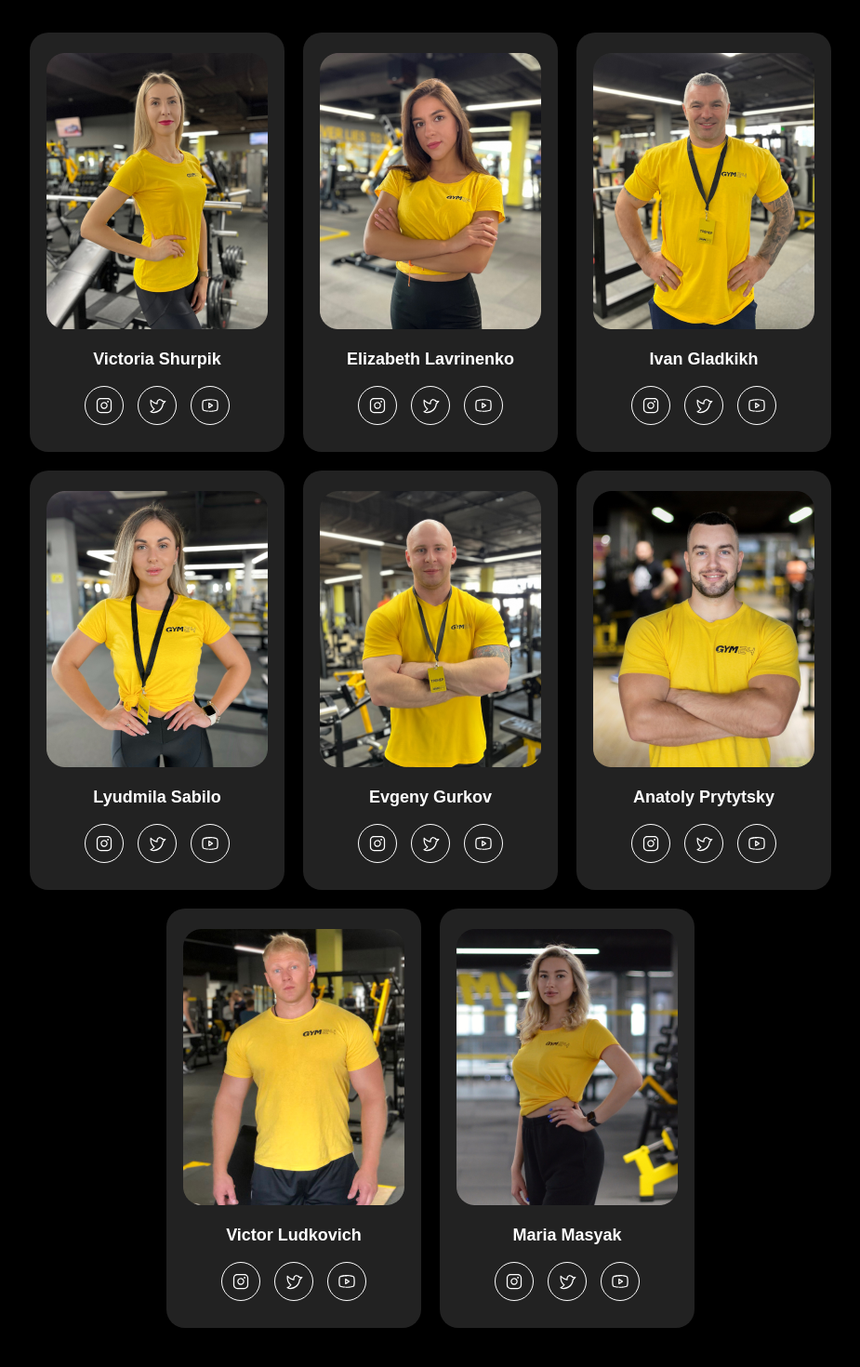
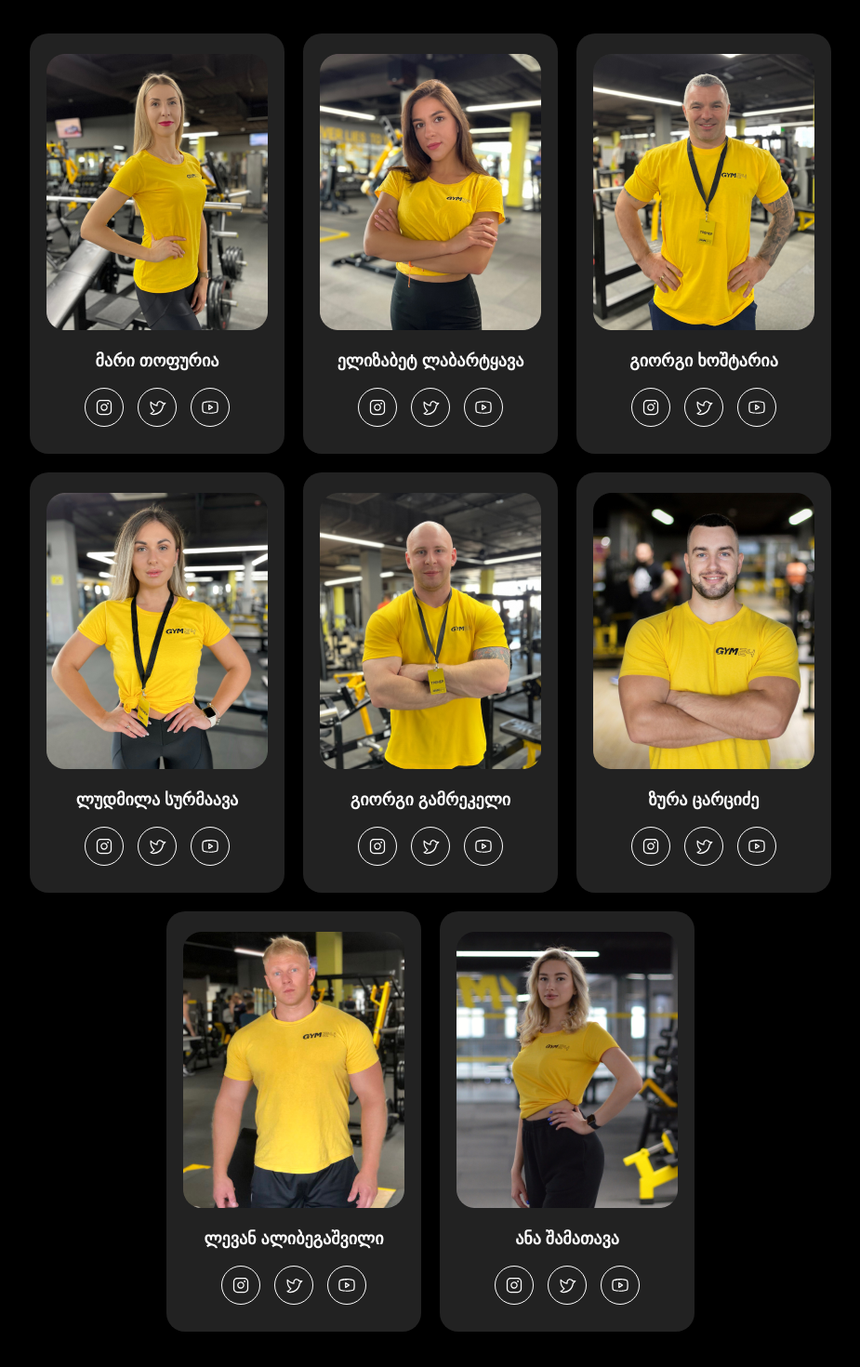
Before and after one commit to g1org11/sawarmoo-praqtika-gym, a React (Create React App) app: page / in a window 1280 px wide. Shown: the part 3710-5180 px from the top of the page at 93% size, without its empty margins (217-1142 px from the left). Built offline with nearby package versions, Linux system fonts and the light colour scheme; a web font is replaced by a local one.

Commit message:
add trainers section

```diff
--- a/src/components/trainers/Trainers.js
+++ b/src/components/trainers/Trainers.js
@@ -16,16 +16,16 @@ const Trainers = () => {
   return (
     <Container id="trainers">
       <Wrapper>
-        <h1>Trainers staff</h1>
+        <h1>ტრენერების პერსონალი</h1>
         <TrainersWrapper>
-          <Trainer img={t1} title={"Victoria Shurpik"} />
-          <Trainer img={t2} title={"Elizabeth Lavrinenko"} />
-          <Trainer img={t3} title={"Ivan Gladkikh"} />
-          <Trainer img={t4} title={"Lyudmila Sabilo"} />
-          <Trainer img={t5} title={"Evgeny Gurkov"} />
-          <Trainer img={t6} title={"Anatoly Prytytsky"} />
-          <Trainer img={t7} title={"Victor Ludkovich"} />
-          <Trainer img={t8} title={"Maria Masyak"} />
+          <Trainer img={t1} title={"მარი თოფურია"} />
+          <Trainer img={t2} title={"ელიზაბეტ ლაბარტყავა"} />
+          <Trainer img={t3} title={"გიორგი ხოშტარია"} />
+          <Trainer img={t4} title={"ლუდმილა სურმაავა"} />
+          <Trainer img={t5} title={"გიორგი გამრეკელი"} />
+          <Trainer img={t6} title={"ზურა ცარციძე"} />
+          <Trainer img={t7} title={"ლევან ალიბეგაშვილი"} />
+          <Trainer img={t8} title={"ანა შამათავა"} />
         </TrainersWrapper>
       </Wrapper>
     </Container>
```
